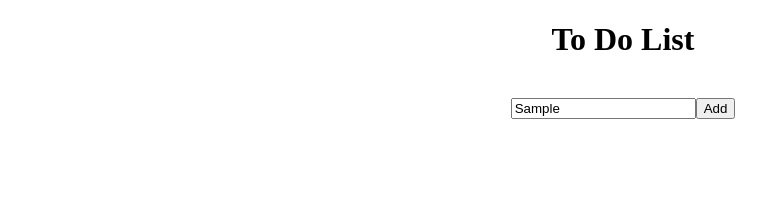
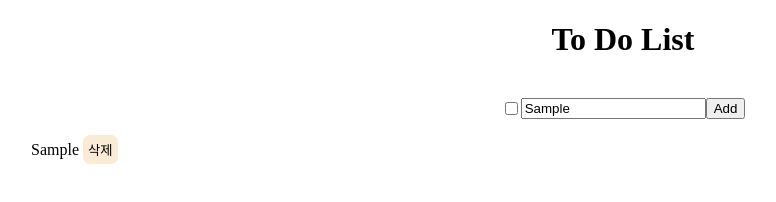
Before and after one commit to jiaero/JS-Toyproject, a plain HTML site: page index.html in a window 1280 px wide. Both pictures are taken after typing "Sample" into the empty fields and a click on the button "Add". Shown: the whole page, without its empty margins (17-793 px from the left). Drawn offline with Linux system fonts and the light colour scheme.

Commit message:
add list, delete button

```diff
--- a/index.html
+++ b/index.html
@@ -9,12 +9,14 @@
     <script defer src="./main.js"></script>
   </head>
   <body>
-    <h1>
-        To Do List
-    </h1>
-    <div class="layout">
-        <input type="text" id="searchValue" placeholder="Search for .." />
-        <button id="clip_btn">Add</button>
+    <h1>To Do List</h1>
+    <div class="form_layout">
+      <input type="checkbox" />
+      <input id="searchValue" placeholder="Add Your To Do list .." />
+      <button id="add_btn">Add</button>
+    </div>
+    <div class="todolist">
+      <ul style="list-style: none"></ul>
     </div>
   </body>
 </html>
--- a/main.js
+++ b/main.js
@@ -0,0 +1,44 @@
+const todoInput = document.getElementById("searchValue");
+const todoBtn = document.getElementById("add_btn");
+
+function todoBtnClick(){
+    // 공백 상태에서 button을 누를 때 list가 추가되는 것을 방지
+    if(todoInput.value.length > 0) {
+        const ul = document.querySelector("ul");
+        const li = document.createElement("li");
+        ul.appendChild(li);
+        li.innerHTML =
+        `<li>${todoInput.value}
+        <button class="del_btn">삭제</button>
+        </li>`;
+    }
+}
+
+todoBtn.addEventListener("click", todoBtnClick);
+
+
+const todoDiv = document.createElement("div");
+
+
+
+// ul onclick Test
+// const ul = document.querySelector("ul");
+// ul.onclick = function(e){
+//     console.log(e.target);
+// }
+
+// ul, li, button 초기 설정
+// if(todoInput.value.length > 0) {
+//     const ul = document.querySelector("ul");
+//     const li = document.createElement("li");
+//     const deleteBtn = document.createElement("button")
+//     ul.appendChild(li);
+//     ul.appendChild(deleteBtn);
+// }
+
+// 쥬야호의 creatTextNode 예시
+// const bodyEl = document.querySelector('body');
+// const divEl = document.createElement('div');
+// const text = document.createTextNode('hello');
+// divEl.appendChild(text);
+// bodyEl.appendChild(divEl);
--- a/style.css
+++ b/style.css
@@ -2,7 +2,7 @@ h1 {
     text-align: center;
 }
 
-.layout {
+.form_layout {
     display: flex;
     margin-top: 40px;
     text-align: center;
@@ -10,3 +10,15 @@ h1 {
     align-items: center;
     top: 0px;
 }
+
+li {
+    margin-bottom: 10px;
+    font-size: 16px;
+}
+
+.del_btn {
+    background-color: antiquewhite;
+    border: none;
+    border-radius: 7px;
+    padding: 5px;
+}
```
